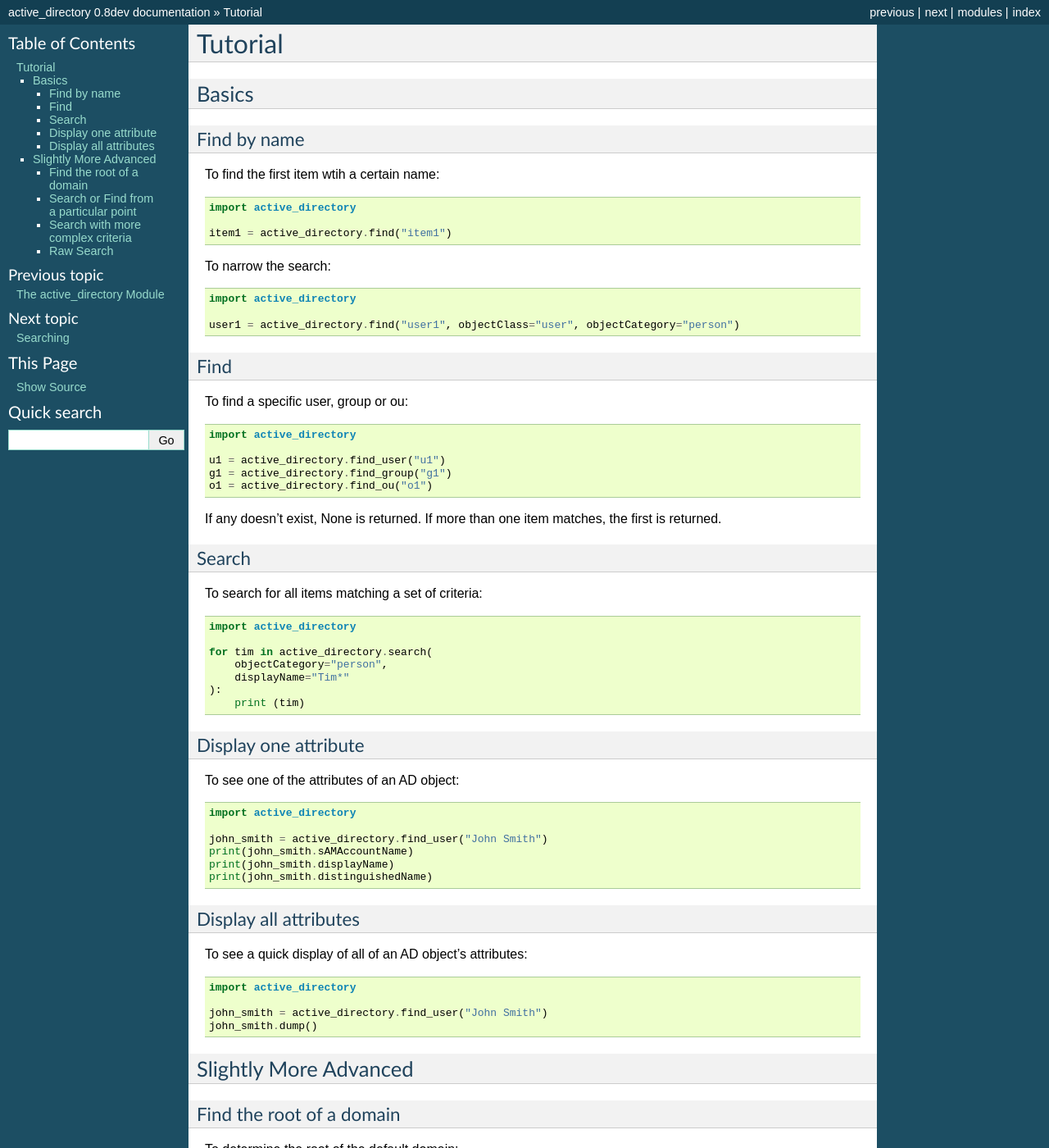
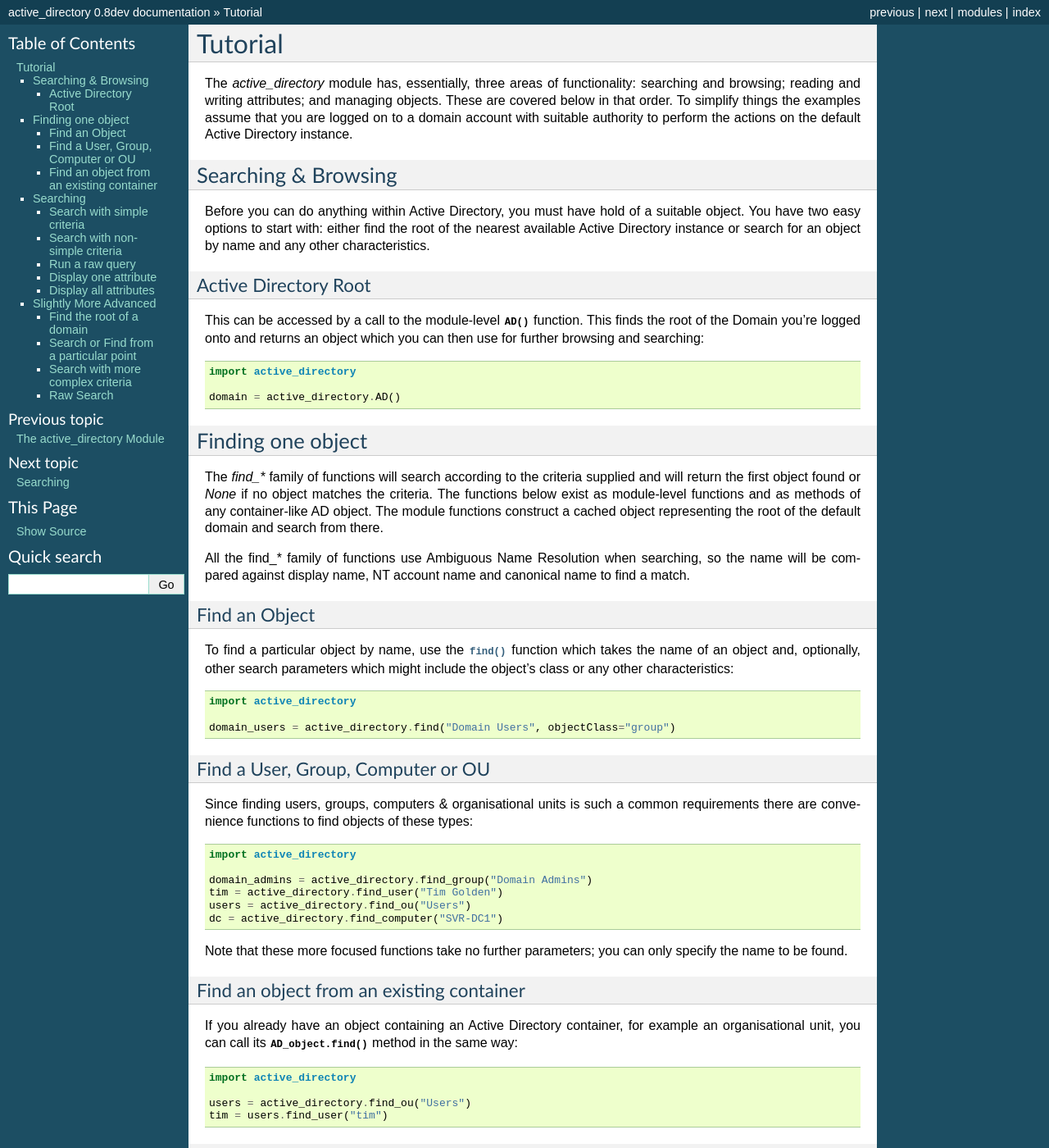
Before and after one commit to tjguk/active_directory, a Sphinx documentation site: the page built from docs/tutorial.rst, in a window 1280 px wide and 1400 px high. Shown: the whole window at 82% size. Built offline with Sphinx 7.4.7, drawn with Linux system fonts in a browser that asks for light colours; some of the changed text lies outside the part shown.

Commit message:
Start to rework the tutorial

```diff
--- a/docs/index.rst
+++ b/docs/index.rst
@@ -48,5 +48,6 @@ Prerequisites & Compatibility
 
 The module has been tested on versions of Python from 2.4 to 2.7 plus Python 3.2
 running on WinXP, Win7 & Win2k3. It may also work on older (or newer) versions.
-It's tested with the most recent pywin32 extensions, but the functionality
-it uses from those libraries has been in place for many versions.
+It's tested with the most recent pywin32 extensions. While the adsi functionality
+it uses has been present in pywin32 for a long while, the early ports to Python 3.x
+did not include it; only release 217 and later do.
--- a/docs/tutorial.rst
+++ b/docs/tutorial.rst
@@ -3,42 +3,106 @@
 Tutorial
 ========
 
-Basics
-------
+The `active_directory` module has, essentially, three areas of functionality:
+searching and browsing; reading and writing attributes; and managing objects.
+These are covered  below in that order. To simplify things the examples assume that you
+are logged on to a domain account with suitable authority to perform the actions
+on the default Active Directory instance.
 
-Find by name
-~~~~~~~~~~~~
+Searching & Browsing
+--------------------
 
-To find the first item wtih a certain name::
+Before you can do anything within Active Directory, you must have hold of a
+suitable object. You have two easy options to start with: either find the
+root of the nearest available Active Directory instance or search for
+an object by name and any other characteristics.
 
-  import active_directory
+Active Directory Root
+~~~~~~~~~~~~~~~~~~~~~
 
-  item1 = active_directory.find("item1")
+This can be accessed by a call to the module-level :func:`AD` function.
+This finds the root of the Domain you're logged onto and returns an
+object which you can then use for further browsing and searching::
 
-To narrow the search::
+    import active_directory
 
-  import active_directory
+    domain = active_directory.AD()
 
-  user1 = active_directory.find("user1", objectClass="user", objectCategory="person")
+Finding one object
+------------------
 
-Find
-~~~~
+The `find_*` family of functions will search according to the criteria supplied
+and will return the first object found or `None` if no object matches the criteria.
+The functions below exist as module-level functions and as methods of any container-like
+AD object. The module functions construct a cached object representing the root of the
+default domain and search from there.
 
-To find a specific user, group or ou::
+All the find_* family of functions use Ambiguous Name Resolution
+when searching, so the name will be compared against display name, NT account
+name and canonical name to find a match.
 
-  import active_directory
+Find an Object
+~~~~~~~~~~~~~~
 
-  u1 = active_directory.find_user("u1")
-  g1 = active_directory.find_group("g1")
-  o1 = active_directory.find_ou("o1")
+To find a particular object by name, use the :func:`find`
+function which takes the name of an object and, optionally, other search
+parameters which might include the object's class or any other characteristics::
 
-If any doesn't exist, None is returned. If more than one
-item matches, the first is returned.
+    import active_directory
 
-Search
-~~~~~~
+    domain_users = active_directory.find("Domain Users", objectClass="group")
 
-To search for all items matching a set of criteria::
+
+Find a User, Group, Computer or OU
+~~~~~~~~~~~~~~~~~~~~~~~~~~~~~~~~~~
+
+Since finding users, groups, computers & organisational units is such
+a common requirements there are convenience functions to find objects
+of these types::
+
+    import active_directory
+
+    domain_admins = active_directory.find_group("Domain Admins")
+    tim = active_directory.find_user("Tim Golden")
+    users = active_directory.find_ou("Users")
+    dc = active_directory.find_computer("SVR-DC1")
+
+Note that these more focused functions take no further parameters; you
+can only specify the name to be found.
+
+Find an object from an existing container
+~~~~~~~~~~~~~~~~~~~~~~~~~~~~~~~~~~~~~~~~~
+
+If you already have an object containing an Active Directory
+container, for example an organisational unit, you can call its
+:meth:`AD_object.find` method in the same way::
+
+    import active_directory
+
+    users = active_directory.find_ou("Users")
+    tim = users.find_user("tim")
+
+
+Searching
+---------
+
+If you need to identify all the objects matching a set of criteria,
+use the module- or object-level :func:`search` function. This function
+takes a combination of keyword and positional parameters. The keyword
+parameters are converted to equal-to filters while the positional
+parameters are passed through unchanged to the underlying query
+functionality. Note that the active_directory module currently uses
+the SQL-esque query language rather than the more conventional LDAP
+syntax. If you prefer to use that syntax, see the :func:`query` function
+below.
+
+The `search` function iterates over its results, yielding each one
+as an :class:`AD_object` instance.
+
+Search with simple criteria
+~~~~~~~~~~~~~~~~~~~~~~~~~~~
+
+To search for all items matching a set of simple criteria::
 
   import active_directory
 
@@ -46,7 +110,37 @@ To search for all items matching a set of criteria::
       objectCategory="person",
       displayName="Tim*"
   ):
-      print (tim)
+      print (tim.sAMAccountName)
+
+Search with non-simple criteria
+~~~~~~~~~~~~~~~~~~~~~~~~~~~~~~~
+
+To search for items where the criteria are more complex::
+
+    import active_directory
+
+    #
+    # FIXME
+    #
+    for inactive in active_directory.search(
+        "userAccountControl:1.2.840.113556.1.4.803:=2",
+        objectCategory="person",
+        objectClass="user"
+    ):
+        print(inactive.displayName)
+
+Run a raw query
+~~~~~~~~~~~~~~~
+
+If you need or prefer to use LDAP-style queries, or if you have some other
+query which is difficult to carry out with the :func:`search` function,
+you can call the lower-level :func:`query` function which the search & find
+functions call under the covers.
+
+Note that this function expects you to pass a correctly-formatted ADO
+query string and returns an :class:`ADO_record` object. You can convert
+this into a wrapped AD object by calling the :func:`AD_object` function
+with
 
 Display one attribute
 ~~~~~~~~~~~~~~~~~~~~~
```
